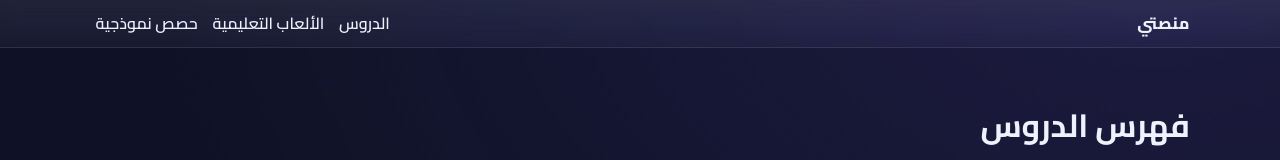
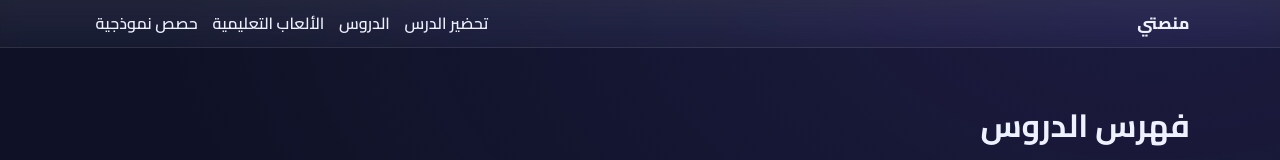
Before and after one commit to A7mdooh/IT, a plain HTML site: page lessons/index.html in a window 1280 px wide. Shown: the top 160 px of the page. Drawn offline with Linux system fonts and the light colour scheme.

Commit message:
Update index.html

```diff
--- a/lessons/index.html
+++ b/lessons/index.html
@@ -12,6 +12,7 @@
     <div class="container">
       <a class="brand" href="../">منصتي</a>
       <nav class="nav">
+        <a href="./lessons/lesson1-plan.html">تحضير الدرس</a>
         <a href="../lessons/">الدروس</a>
         <a href="../games/">الألعاب التعليمية</a>
         <a href="../model-classes/">حصص نموذجية</a>
```
